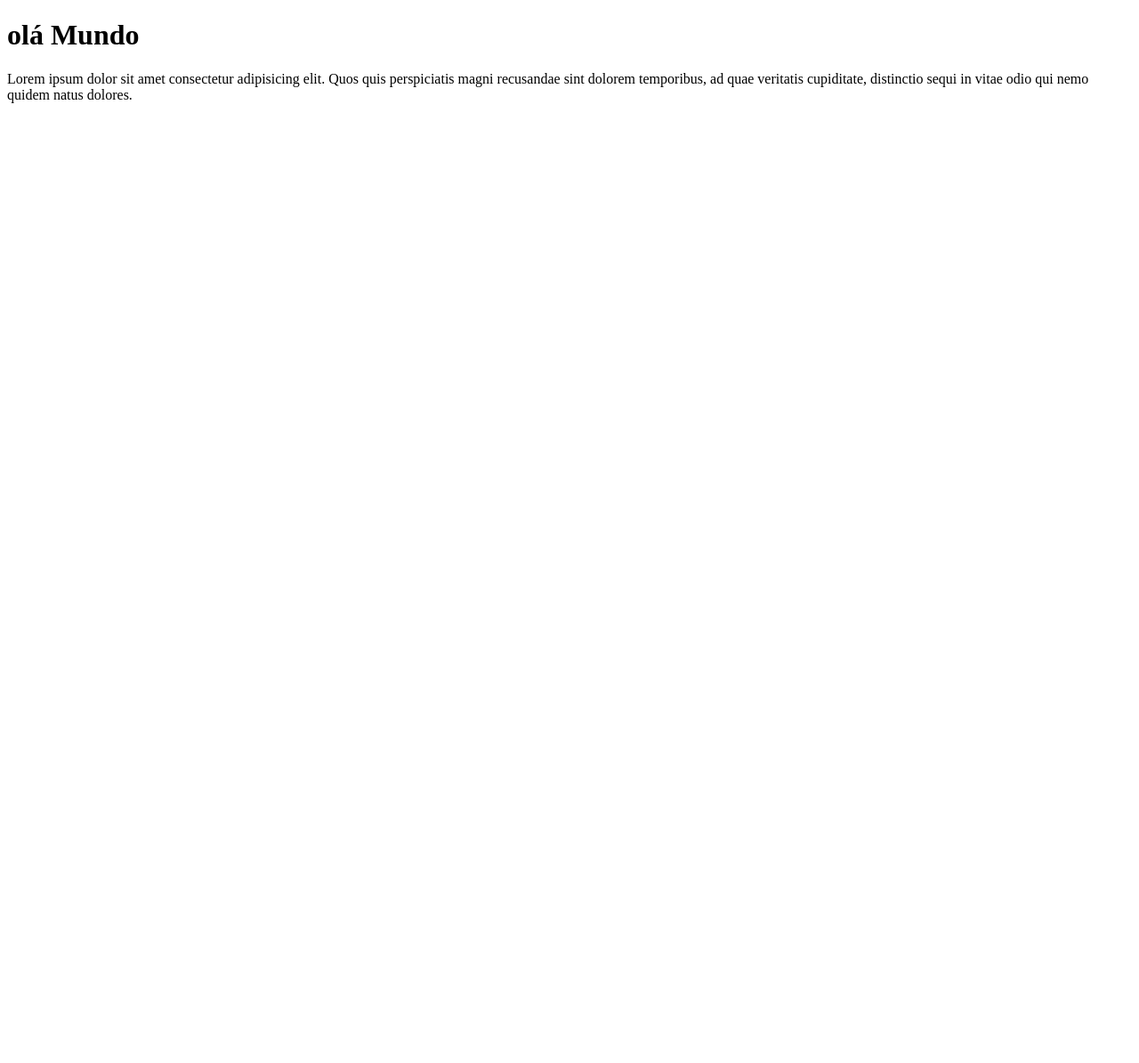
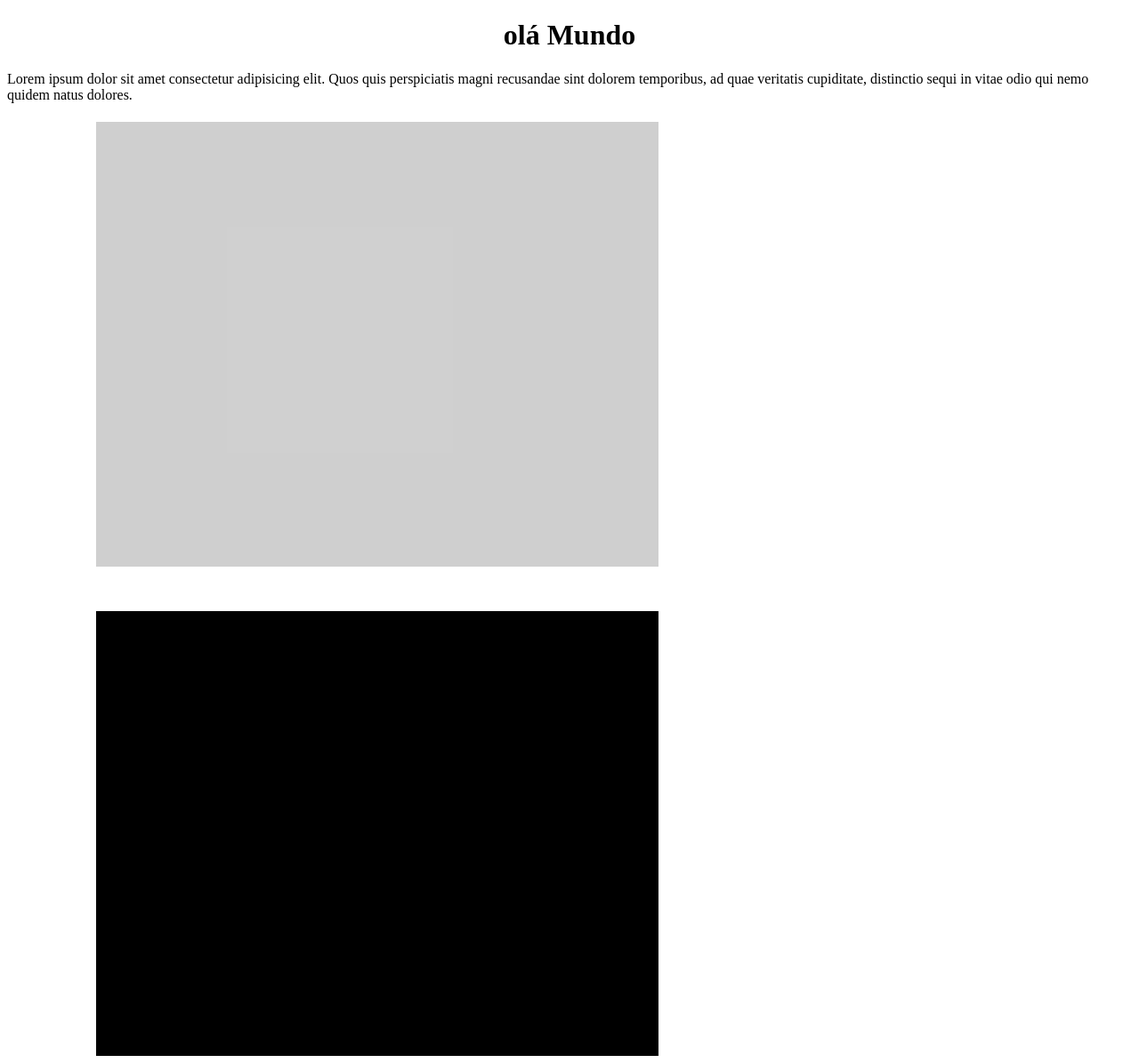
Before and after one commit to JunilsonMiguel/Primeiro_Repositorio, a plain HTML site: page Site_exemplo/index.html in a window 1280 px wide. Shown: the whole page at 89% size. Before the commit the page ends 800 px from the top, so only its background shows below. Drawn offline with Linux system fonts and the light colour scheme.

Commit message:
experimentando Fork

```diff
--- a/Site_exemplo/index.html
+++ b/Site_exemplo/index.html
@@ -6,13 +6,35 @@
     <meta name="viewport" content="width=device-width, initial-scale=1.0">
     <title>Meu primeiro repositorio</title>
 </head>
+<style>
+    #div1{
+        width: 50%;
+        height: 500px;
+        margin-left:100px ;
+        margin-right:100px ;
+    background-color: #c0c0c0c0;
+    color:#0000;
+    }
+    #div2{
+        width: 50%;
+        height: 500px;
+        margin-left:100px ;
+        margin-right:100px ;
+        margin-top:50px ;
+    background-color: #000000;
+    color:#fffff;
+    }
+</style>
 
 <body>
-    <h1>
+    <h1 style="text-align: center;">
         olá Mundo
     </h1>
     <p> Lorem ipsum dolor sit amet consectetur adipisicing elit. Quos quis perspiciatis magni recusandae sint dolorem temporibus, ad quae veritatis cupiditate, distinctio sequi in vitae odio qui nemo quidem natus dolores.</p>
-
+<div id="div1">
+    <h1>Junilson Miguel</h1>
+</div>
+<div id="div2"> <h1>Fazendo Espermentos</h1></div>
 </body>
 
 </html>
```
